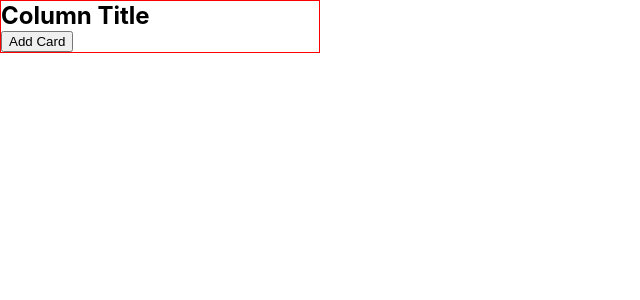
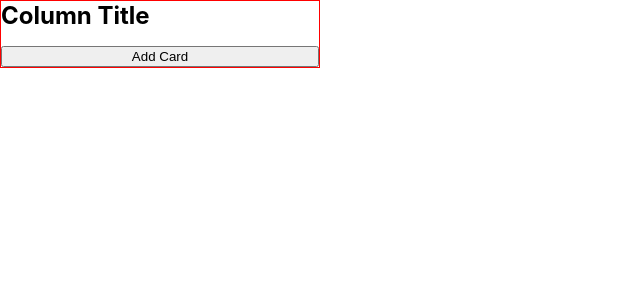
Before and after one commit to KiraTeresa/trello-clone, a React (Create React App) app: page / in a window 1280 px wide. Shown: the top 300 px of the page, without its empty margins (0-640 px from the left). Built offline with nearby package versions, Linux system fonts and the light colour scheme.

Commit message:
STEP 1: done

```diff
--- a/src/components/Collumn/collumn.scss
+++ b/src/components/Collumn/collumn.scss
@@ -1,4 +1,7 @@
 .collumn {
     border: red solid 1px;
     max-width: 20rem;
+    display: flex;
+    flex-direction: column;
+    gap: 1rem;
 }
```
